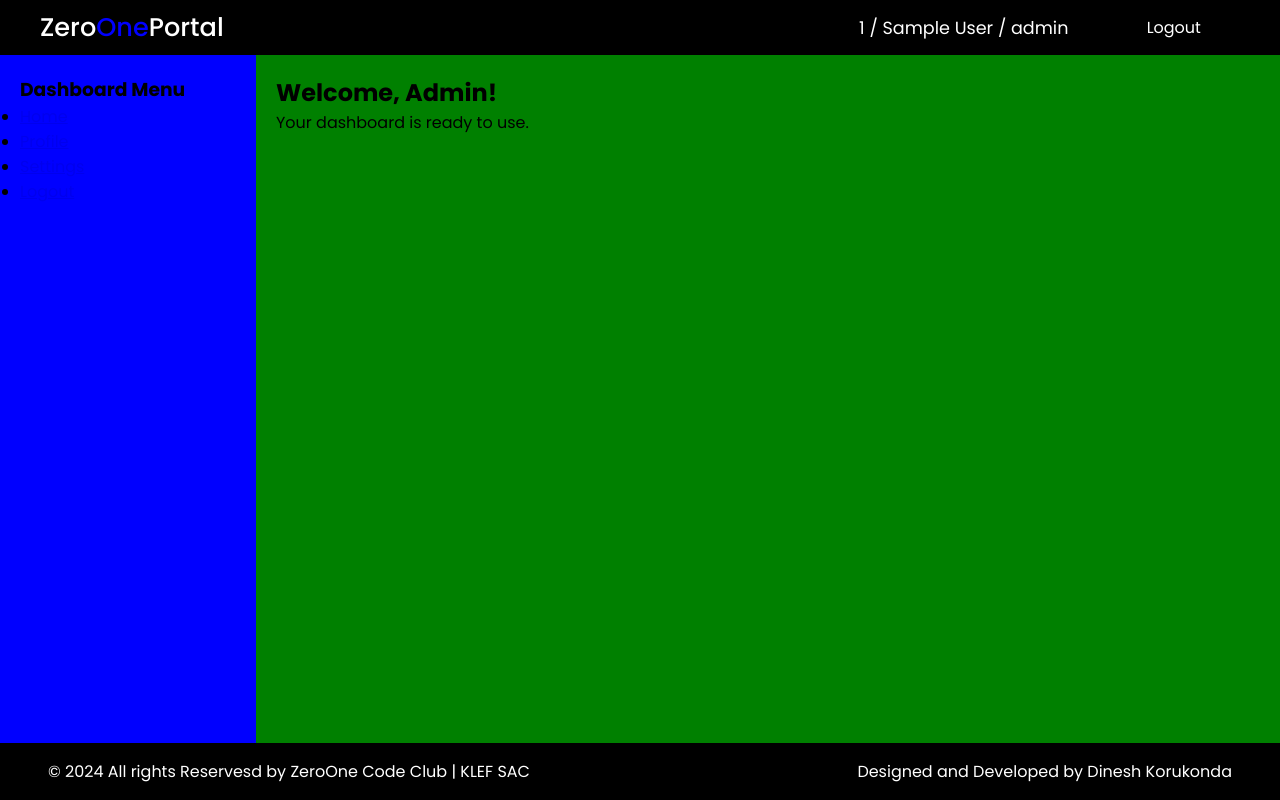
After one commit to dinexh/Cero1PHP, a PHP site: page /pages/dashboard/dashboard.php in a window 1280 px wide. The commit adds this page. Run offline with PHP 8.4, Linux system fonts and the light colour scheme; the visitor is signed in with stand-in values (Sample User, id 1).

Commit message:
added optimized way if any user login single dashboard file

```diff
--- a/App/global.css
+++ b/App/global.css
@@ -16,7 +16,7 @@
 }
 
 .land-in {
-    min-height: 85vh; /* Allow it to grow */
+
     width: 98%;
     padding: 0.5rem;
     display: flex;
--- a/App/includes/sidebar.php
+++ b/App/includes/sidebar.php
@@ -1,21 +1,17 @@
+<!-- sidebar.php -->
 <aside class="sidebar">
+    <h3>Dashboard Menu</h3>
     <ul>
+        <li><a href="#">Home</a></li>
+        <li><a href="#">Profile</a></li>
         <?php if ($userRole == 'club_member'): ?>
-            <li><a href="cohorts.php">Cohorts</a></li>
-            <li><a href="projects.php">Projects</a></li>
-            <li><a href="events.php">Events</a></li>
-            <li><a href="achievements.php">Achievements</a></li>
-            <li><a href="feedback.php">Feedback</a></li>
-            <li><a href="ticket_raise.php">Ticket Raise</a></li>
-            <li><a href="profile.php">Profile</a></li>
-        <?php elseif ($userRole == 'advisor' || $userRole == 'dsiog'): ?>
-            <li><a href="cohorts_management.php">Cohorts Management</a></li>
-            <li><a href="projects_management.php">Projects Management</a></li>
-            <li><a href="events_management.php">Events Management</a></li>
-            <li><a href="reports.php">Reports</a></li>
-            <li><a href="feedback_statistics.php">Feedback Statistics</a></li>
-            <li><a href="ticket_management.php">Ticket Management</a></li>
-            <li><a href="termination.php">Termination</a></li>
+            <li><a href="#">Club Events</a></li>
+        <?php elseif ($userRole == 'advisor'): ?>
+            <li><a href="#">Manage Cohorts</a></li>
+        <?php elseif ($userRole == 'dsiog'): ?>
+            <li><a href="#">DSIOG Responsibilities</a></li>
         <?php endif; ?>
+        <li><a href="#">Settings</a></li>
+        <li><a href="./index.php">Logout</a></li>
     </ul>
 </aside>
--- a/App/index.php
+++ b/App/index.php
@@ -8,7 +8,7 @@ include "./includes/nav.php";
     <meta charset="UTF-8">
     <meta name="viewport" content="width=device-width, initial-scale=1.0">
     <title>ZeroOne Portal</title>
-    <link rel="stylesheet" href="global.css">
+    <link rel="stylesheet" href=".css">
 </head>
 <body>
     <div class="land">
--- /dev/null
+++ b/App/pages/dashboard/dashboard.css
@@ -0,0 +1,46 @@
+@import url('https://fonts.googleapis.com/css2?family=Poppins:wght@100;200;300;400;500;600;700;800;900&display=swap');
+
+* {
+    padding: 0;
+    margin: 0;
+    box-sizing: border-box;
+    font-family: "Poppins", sans-serif;
+}
+.dashboard {
+    height: 100vh;
+    width: 100%;
+    display: flex;
+    justify-content: center;
+    align-items: flex-start;
+}
+.dashboard-in {
+    height: 100%;
+    width: 100%;
+    display: flex;
+    flex-direction: column;
+}
+
+.dashboard-nav {
+    width: 100%;
+}
+.dashboard-container {
+    display: flex;
+    flex-grow: 1;
+    background-color: red;
+}
+.dashboard-sidebar {
+    width: 20%;
+    background-color: blue;
+    padding: 1.25rem;
+    overflow-y: auto;
+}
+.dashboard-content {
+    width: 80%;
+    background-color: green;
+    padding: 1.25rem;
+    overflow-y: auto;
+}
+.dashboard-footer {
+    width: 100%;
+    background-color: #007bff;
+}
--- /dev/null
+++ b/App/pages/dashboard/dashboard.php
@@ -0,0 +1,52 @@
+<?php
+session_start();
+if (isset($_SESSION['role'])) {
+    $userRole = $_SESSION['role'];
+} else {
+    header("Location: ../index.php");
+    exit();
+}
+?>
+<!DOCTYPE html>
+<html lang="en">
+<head>
+    <meta charset="UTF-8">
+    <meta name="viewport" content="width=device-width, initial-scale=1.0">
+    <title>ZeroOne Portal</title>
+    <link rel="stylesheet" href="dashboard.css">
+</head>
+<body>
+    <div class="dashboard">
+        <div class="dashboard-in">
+            <div class="dashboard-nav">
+                <?php
+                include '../../includes/dashnav.php';
+                ?>
+            </div>
+            <div class="dashboard-container">
+                <div class="dashboard-sidebar">
+                    <?php
+                    include '../../includes/sidebar.php';
+                    ?>
+                </div>
+                <div class="dashboard-content">
+                    <h2>Welcome, <?php echo ucfirst($userRole); ?>!</h2>
+                    <p>Your dashboard is ready to use.</p>
+                    <?php if ($userRole == 'club_member'): ?>
+                        <p>Here are your upcoming events...</p>
+                    <?php elseif ($userRole == 'club_core'): ?>
+                        <p>Manage your projects here...</p>
+                    <?php elseif ($userRole == 'DSIOG'): ?>
+                        <p>Your responsibilities are listed here...</p>
+                    <?php endif; ?>
+                </div>
+            </div>
+            <div class="dashboard-footer">
+                <?php
+                include '../../includes/footer.php';
+                ?>
+            </div>
+        </div>
+    </div>
+</body>
+</html>
```
Also changed, not shown: App/login.php (+1 -8 lines), App/pages/dashboard.php (deleted, +0 -62 lines), App/pages/dashboard/core/core_dashboard.php (deleted, +0 -34 lines), App/pages/dashboard/dsiog/dsiog_dashboard.php (deleted, +0 -34 lines), App/pages/dashboard/member/member_dashboard.php (deleted, +0 -34 lines).
